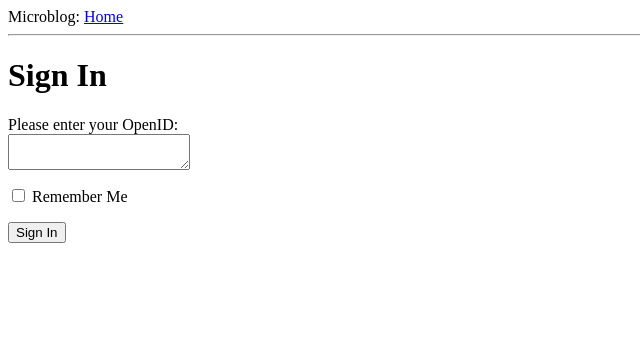
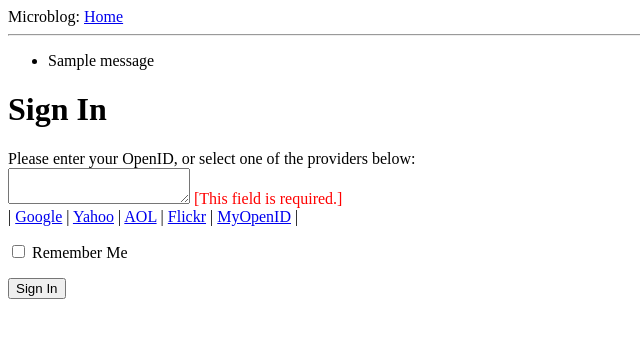
Before and after one commit to ankanebo/webgreenhouse, a Flask app: page /login in a window 1280 px wide. Shown: the top 338 px of the page, without its empty margins (0-640 px from the left). Run offline with Flask 2, Linux system fonts and the light colour scheme; one stand-in notice (Sample message) is shown.

Commit message:
работа с формами

```diff
--- a/app/templates/base.html
+++ b/app/templates/base.html
@@ -9,6 +9,15 @@
   <body>
     <div>Microblog: <a href="/index">Home</a></div>
     <hr>
+    {% with messages = get_flashed_messages() %}
+    {% if messages %}
+    <ul>
+    {% for message in messages %}
+        <li>{{ message }} </li>
+    {% endfor %}
+    </ul>
+    {% endif %}
+    {% endwith %}
     {% block content %}{% endblock %}
   </body>
 </html>
--- a/app/templates/login.html
+++ b/app/templates/login.html
@@ -1,12 +1,31 @@
-<!-- extend from base layout -->
+<!-- extend base layout -->
 {% extends "base.html" %}
 
 {% block content %}
+<script type="text/javascript">
+function set_openid(openid, pr)
+{
+    u = openid.search('<username>')
+    if (u != -1) {
+        // openid requires username
+        user = prompt('Enter your ' + pr + ' username:')
+        openid = openid.substr(0, u) + user
+    }
+    form = document.forms['login'];
+    form.elements['openid'].value = openid
+}
+</script>
 <h1>Sign In</h1>
 <form action="" method="post" name="login">
     <p>
-        Please enter your OpenID:<br>
-        {{form.openid(size=80)}}<br>
+        Please enter your OpenID, or select one of the providers below:<br>
+        {{form.openid(size=80)}}
+        {% for error in form.errors.openid %}
+        <span style="color: red;">[{{error}}]</span>
+        {% endfor %}<br>
+        |{% for pr in providers %}
+        <a href="javascript:set_openid('{{pr.url}}', '{{pr.name}}');">{{pr.name}}</a> |
+        {% endfor %}
     </p>
     <p>{{form.remember_me}} Remember Me</p>
     <p><input type="submit" value="Sign In"></p>
--- a/app/views.py
+++ b/app/views.py
@@ -2,7 +2,7 @@
 from app import app
 from app.forms import LoginForm
 
-# функция представления index опущена для краткости
+
 @app.route('/')
 @app.route('/index')
 def index():
@@ -14,6 +14,10 @@
 @app.route('/login', methods = ['GET', 'POST'])
 def login():
     form = LoginForm()
+    if form.validate():
+        flash('Login requested for OpenID="' + form.openid.data + '", remember_me=' + str(form.remember_me.data))
+        return redirect('/index')
     return render_template('login.html',
         title = 'Sign In',
-        form = form)
+        form = form,
+        providers = app.config['OPENID_PROVIDERS'])
--- a/config.py
+++ b/config.py
@@ -1,2 +1,8 @@
 CSRF_ENABLED = True
 SECRET_KEY = 'you-will-never-guess'
+OPENID_PROVIDERS = [
+    { 'name': 'Google', 'url': 'https://www.google.com/accounts/o8/id' },
+    { 'name': 'Yahoo', 'url': 'https://me.yahoo.com' },
+    { 'name': 'AOL', 'url': 'http://openid.aol.com/<username>' },
+    { 'name': 'Flickr', 'url': 'http://www.flickr.com/<username>' },
+    { 'name': 'MyOpenID', 'url': 'https://www.myopenid.com' }]
```
